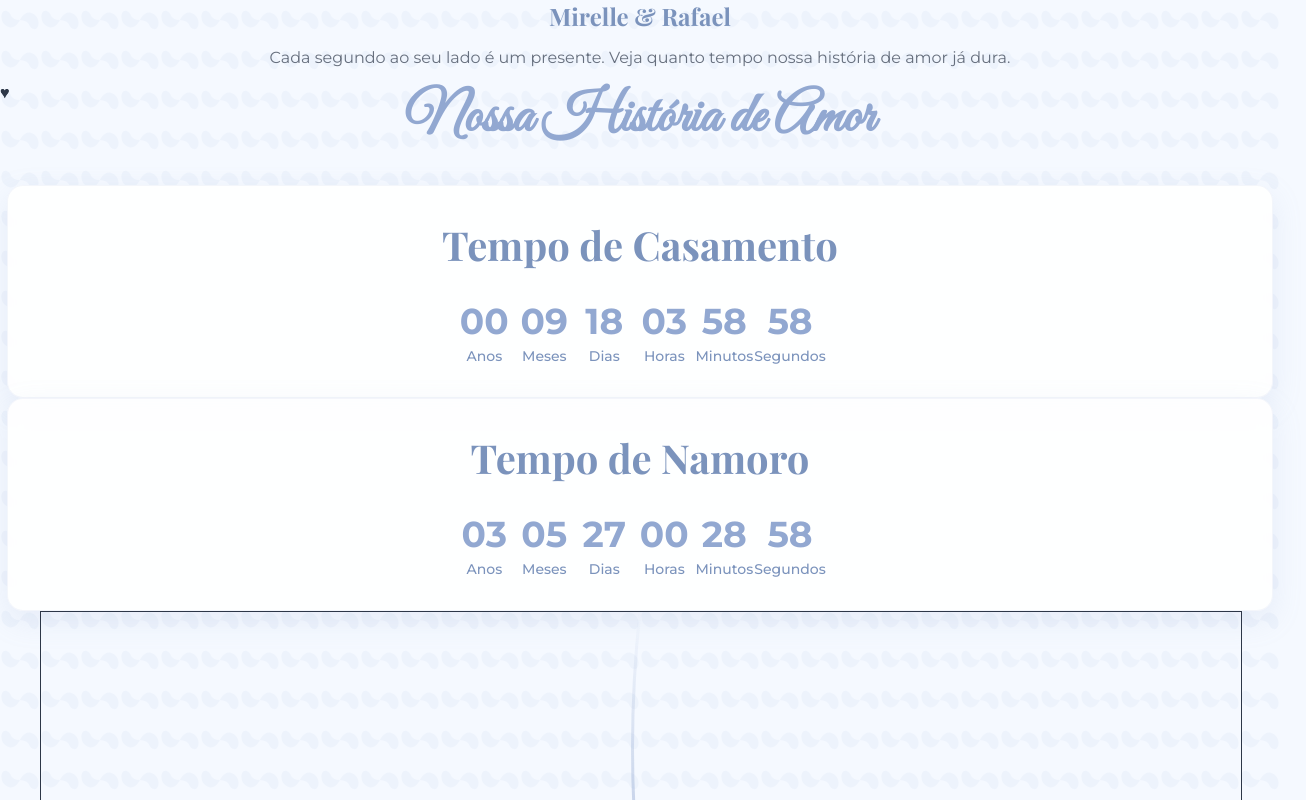
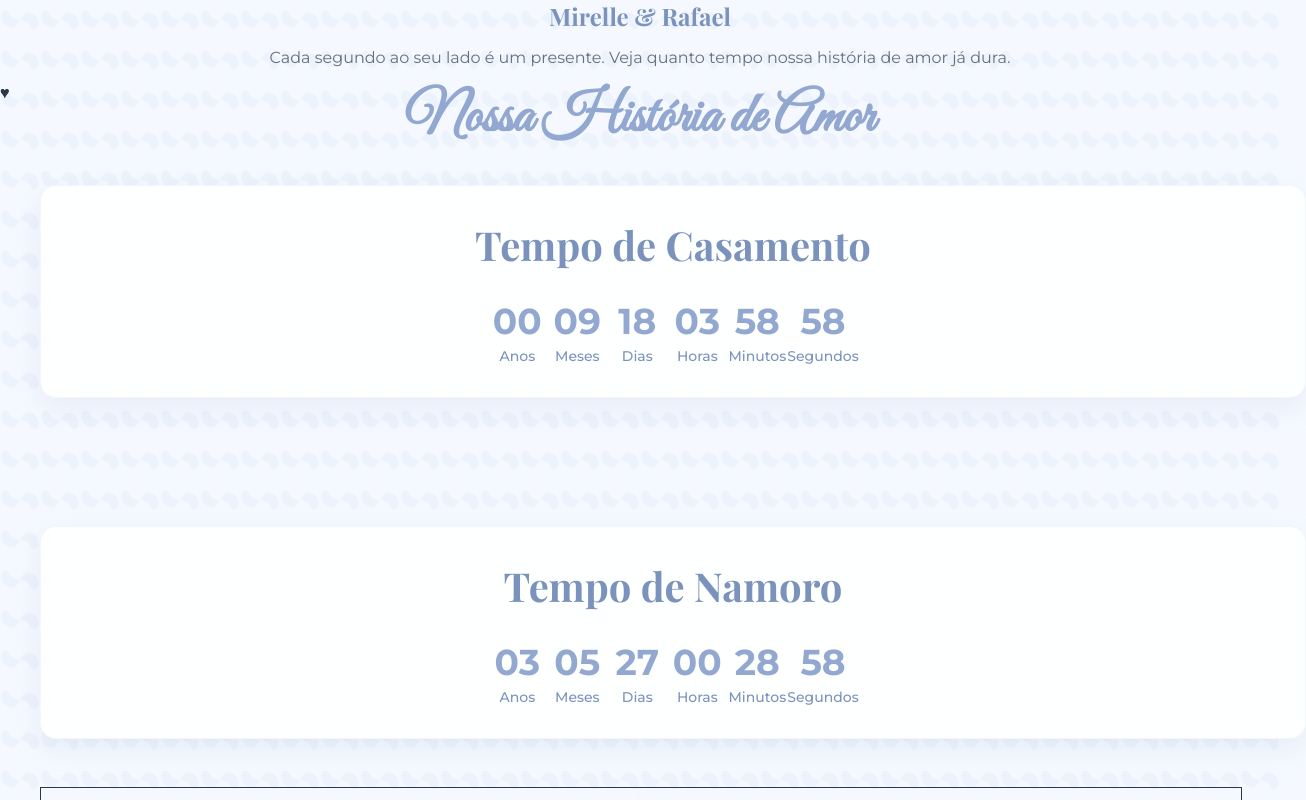
Before and after one commit to rafael-campos/contador, a Next.js app: page / in a window 1280 px wide. Shown: the top 800 px of the page, 1306 px wide, since content can reach past the window. Built offline with nearby package versions, Linux system fonts and the light colour scheme.

Commit message:
melhoras

```diff
--- a/components/Counters.tsx
+++ b/components/Counters.tsx
@@ -59,7 +59,7 @@ const Counter: React.FC<CounterProps> = ({ title, targetDate, size = 'normal' })
   const labelSize = size === 'large' ? 'text-base' : 'text-sm';
 
   return (
-    <div className={`counter-card w-full ${cardWidth} animate-fade ${containerOpacity}`}>
+    <div className={`counter-card w-full ${cardWidth} animate-fade ${containerOpacity} p-6`}>
         <h3 className="title-medium mb-8">{title}</h3>
         <div className="flex flex-wrap justify-center gap-x-2 sm:gap-x-4 gap-y-6">
             {units.map(unit => {
@@ -90,9 +90,14 @@ const Counters: React.FC<CountersProps> = ({ datingStartDate, weddingStartDate }
                 <h2 className="title-large animate-fade">
                     Nossa História de Amor
                 </h2>
-                <div className="flex flex-col justify-center items-center gap-8 mb-20 mt-12">
-                    <Counter title="Tempo de Casamento" targetDate={weddingStartDate} size="large" />
-                    <Counter title="Tempo de Namoro" targetDate={datingStartDate} size="normal" />
+                <div className="flex flex-col justify-center items-center mb-20 mt-12">
+                    <div className="counter-wrapper w-full mb-16">
+                        <Counter title="Tempo de Casamento" targetDate={weddingStartDate} size="large" />
+                    </div>
+                    <div className="counter-spacing" style={{ height: '3rem' }}></div>
+                    <div className="counter-wrapper w-full mt-16">
+                        <Counter title="Tempo de Namoro" targetDate={datingStartDate} size="normal" />
+                    </div>
                 </div>
              </div>
         </section>
--- a/styles/globals.css
+++ b/styles/globals.css
@@ -237,3 +237,12 @@ h1, h2, h3, h4 {
     font-size: 2rem;
   }
 }
+
+/* Espaçamento entre contadores */
+.counter-spacing {
+  margin-bottom: 2rem;
+}
+
+.counter-wrapper {
+  margin-bottom: 3rem;
+}
```
